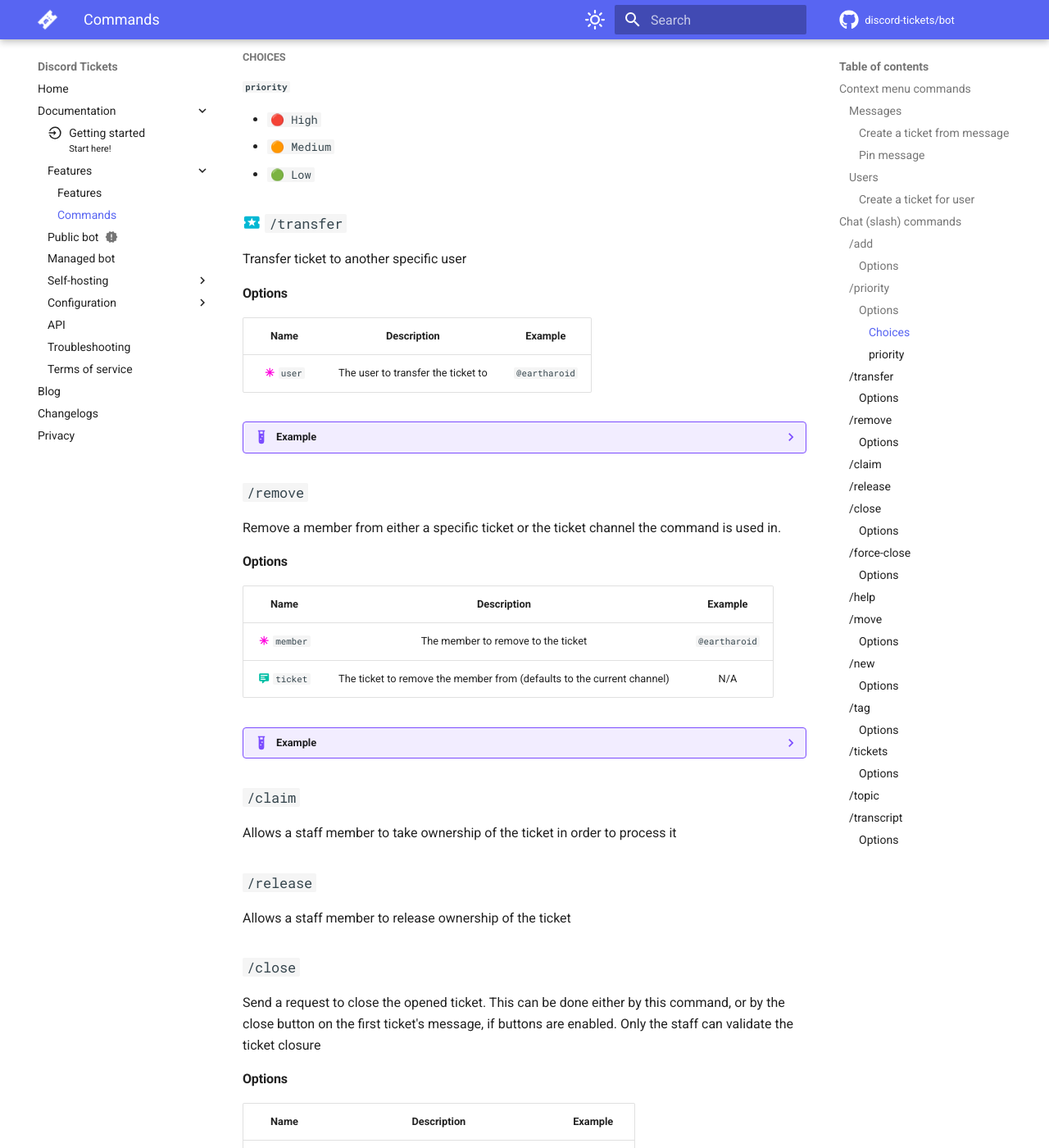
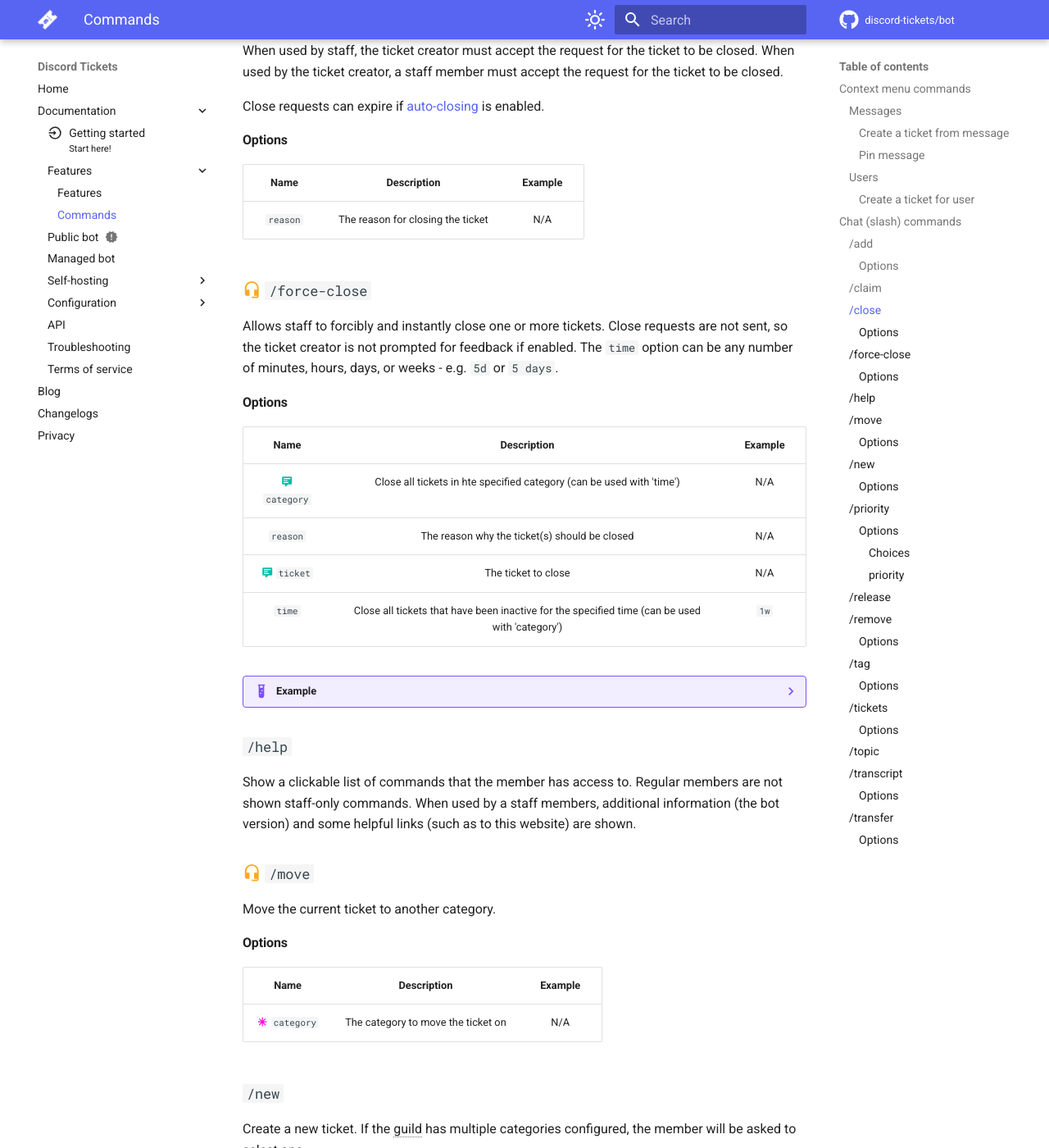
Before and after one commit to discord-tickets/docs, an MkDocs documentation site: the page built from docs/features/commands.md, in a window 1280 px wide and 1400 px high, scrolled down 1802 px. Shown: the whole window at 82% size. Built offline with MkDocs 1.6.1 and Material for MkDocs 9.7.7, drawn with Linux system fonts in a browser that asks for light colours; comment, search, counter and statistics services are not loaded; some of the changed text lies outside the part shown.

Commit message:
Update commands

````diff
--- a/docs/features/commands.md
+++ b/docs/features/commands.md
@@ -46,19 +46,18 @@ the staff member will be asked to select the category that the ticket will be cr
 
 This can be used as an alternative to repeatedly asking members to "please create a ticket with [`/new`](#new)".
 
-<!-- TODO: add screenshot -->
 
 ## Chat (slash) commands
 
-### `/add`
+###  `/add`
 
 Add a member to either a specific ticket or the ticket channel the command is used in.
 
 #### Options
 
-|                                  Name                                  |                            Description                            |    Example    |
-| :--------------------------------------------------------------------: | :---------------------------------------------------------------: | :-----------: |
-|         :material-asterisk:{ .pink title="Required" } `member`         |                  The member to add to the ticket                  | `@eartharoid` |
+|                              Name                              |                            Description                            |    Example    |
+| :------------------------------------------------------------: | :---------------------------------------------------------------: | :-----------: |
+|     :material-asterisk:{ .pink title="Required" } `member`     |                  The member to add to the ticket                  | `@eartharoid` |
 | :material-comment-text:{ .tip title="Autocompleted" } `ticket` | The ticket to add the member to (defaults to the current channel) |      N/A      |
 
 ??? example
@@ -72,7 +71,80 @@ Add a member to either a specific ticket or the ticket channel the command is us
 	/add member: @eartharoid ticket: 91
 	```
 
-### :material-ticket:{ .blue title="Tickets-only" } `/priority`
+### :material-ticket:{ .blue title="Tickets-only" } `/claim`
+
+Allows a staff member to take ownership of the ticket. All other staff members will be removed from the channel.
+You can also [enable the claim button](../configuration/general.md#claim-button) on the ticket's opening message.
+
+### :material-ticket:{ .blue title="Tickets-only" } `/close`
+
+Send a request to close the ticket.
+You can also [enable the close button](../configuration/general.md#claim-button) on the ticket's opening message.
+
+When used by staff, the ticket creator must accept the request for the ticket to be closed.
+When used by the ticket creator, a staff member must accept the request for the ticket to be closed.
+
+Close requests can expire if [auto-closing](../configuration/general.md#auto-close) is enabled.
+
+#### Options
+
+|   Name   |            Description            | Example |
+| :------: | :-------------------------------: | :-----: |
+| `reason` | The reason for closing the ticket |   N/A   |
+
+### :material-headset:{ .orange title="Staff-only" } `/force-close`
+
+Allows staff to forcibly and instantly close one or more tickets.
+Close requests are not sent, so the ticket creator is not prompted for feedback if enabled.
+The `time` option can be any number of minutes, hours, days, or weeks - e.g. `5d` or `5 days`.
+
+#### Options
+
+|                               Name                               |                                          Description                                           | Example |
+| :--------------------------------------------------------------: | :--------------------------------------------------------------------------------------------: | :-----: |
+| :material-comment-text:{ .tip title="Autocompleted" } `category` |             Close all tickets in hte specified category (can be used with 'time')              |   N/A   |
+|                             `reason`                             |                         The reason why the ticket(s) should be closed                          |   N/A   |
+|  :material-comment-text:{ .tip title="Autocompleted" } `ticket`  |                                      The ticket to close                                       |   N/A   |
+|                              `time`                              | Close all tickets that have been inactive for the specified time (can be used with 'category') |  `1w`   |
+
+??? example
+	Close the current ticket (the channel the command is used in) with a reason:
+	``` title="Example 2"
+	/force-close reason: The member is ignoring the close request
+	---
+	```
+	Close all tickets in the "Support" category that have been inactive for more than 1 week:
+	``` title="Example 1"
+	/force-close category: Support time: 1w
+	```
+
+### `/help`
+
+Show a clickable list of commands that the member has access to. Regular members are not shown staff-only commands.
+When used by a staff members, additional information (the bot version) and some helpful links (such as to this website) are shown.
+
+### :material-headset:{ .orange title="Staff-only" } `/move`
+
+Move the current ticket to another category.
+
+#### Options
+
+|                           Name                           |            Description             | Example |
+| :------------------------------------------------------: | :--------------------------------: | :-----: |
+| :material-asterisk:{ .pink title="Required" } `category` | The category to move the ticket on |   N/A   |
+
+### `/new`
+
+Create a new ticket. If the guild has multiple categories configured, the member will be asked to select one.
+
+#### Options
+
+|                                Name                                |          Description          | Example |
+| :----------------------------------------------------------------: | :---------------------------: | :-----: |
+| :material-comment-text:{ .tip title="Autocompleted" } `references` | A related ticket to reference |   N/A   |
+
+
+### :material-headset:{ .orange title="Staff-only" } :material-ticket:{ .blue title="Tickets-only" } `/priority`
 
 Add an emoji before the channel name to declare the ticket's priority.
 
@@ -90,31 +162,19 @@ Add an emoji before the channel name to declare the ticket's priority.
 - `🟠 Medium`
 - `🟢 Low`
 
-### :material-ticket:{ .blue title="Tickets-only" } `/transfer`
+### :material-ticket:{ .blue title="Tickets-only" }`/release`
 
-Transfer ticket to another specific user
+Allows a staff member to release ownership of *(unclaim)* the ticket.
+
+###  `/remove`
+
+Remove a member from the ticket channel the command is used in.
 
 #### Options
 
-|                         Name                           |              Description           |       Example        |
-| :----------------------------------------------------: | :--------------------------------: | :------------------: |
-| :material-asterisk:{ .pink title="Required" } `user`   | The user to transfer the ticket to |     `@eartharoid`    |
-
-??? example
-	Transfer the ticket to the mentioned user:
-	``` title="Example"
-	/transfer user: @eartharoid
-	```
-
-### `/remove`
-
-Remove a member from either a specific ticket or the ticket channel the command is used in.
-
-#### Options
-
-|                                  Name                                  |                              Description                               |    Example    |
-| :--------------------------------------------------------------------: | :--------------------------------------------------------------------: | :-----------: |
-|         :material-asterisk:{ .pink title="Required" } `member`         |                   The member to remove to the ticket                   | `@eartharoid` |
+|                              Name                              |                              Description                               |    Example    |
+| :------------------------------------------------------------: | :--------------------------------------------------------------------: | :-----------: |
+|     :material-asterisk:{ .pink title="Required" } `member`     |                   The member to remove to the ticket                   | `@eartharoid` |
 | :material-comment-text:{ .tip title="Autocompleted" } `ticket` | The ticket to remove the member from (defaults to the current channel) |      N/A      |
 
 ??? example
@@ -128,92 +188,67 @@ Remove a member from either a specific ticket or the ticket channel the command
 	/remove member: @eartharoid ticket: 91
 	```
 
-### `/claim`
 
-Allows a staff member to take ownership of the ticket in order to process it
+### `/tag`
 
-### `/release`
-
-Allows a staff member to release ownership of the ticket
-
-### `/close`
-
-Send a request to close the opened ticket. This can be done either by this command, or by the close button on the first ticket's message, if buttons are enabled. Only the staff can validate the ticket closure
+Send a tag to the current channel.
 
 #### Options
 
-|                                  Name                                  |                              Description                               |    Example    |
-| :--------------------------------------------------------------------: | :--------------------------------------------------------------------: | :-----------: |
-|      :material-comment-text:{ .tip title="Autocompleted" } `reason`    |               The reason why the ticket should be closed               |      N/A      |
+|                        Name                         |         Description         |    Example    |
+| :-------------------------------------------------: | :-------------------------: | :-----------: |
+| :material-asterisk:{ .pink title="Required" } `tag` | The name of the tag to send |      N/A      |
+|                        `for`                        | The member to mention/ping  | `@eartharoid` |
 
-### `/force-close`
+### `/tickets`
 
-Can be only used by the staff to force close a ticket, without prompting the user.
+List your own or someone else's tickets.
 
 #### Options
 
-|                                  Name                                  |                              Description                               |    Example    |
-| :--------------------------------------------------------------------: | :--------------------------------------------------------------------: | :-----------: |
-|      :material-comment-text:{ .tip title="Autocompleted" } `category`  | Close all tickets in hte specified category (can be used with 'time')  |      N/A      |
-|      :material-comment-text:{ .tip title="Autocompleted" } `reason`    |              The reason why the ticket(s) should be closed             |      N/A      |
-|      :material-comment-text:{ .tip title="Autocompleted" } `ticket`    |                           The ticket to close                          |      N/A      |
-|      :material-comment-text:{ .tip title="Autocompleted" } `time`      |Close all tickets that have been inactive for the specified time (can be used with 'category')|      N/A      |
+|                           Name                            |            Description            |    Example    |
+| :-------------------------------------------------------: | :-------------------------------: | :-----------: |
+| :material-headset:{ .orange title="Staff-only" } `member` | The member to list the tickets of | `@eartharoid` |
 
-### `/help`
+### :material-ticket:{ .blue title="Tickets-only" } `/topic`
 
-Show the list of the commands available
+Change the topic of a ticket. A modal form will be shown with the current topic as the default value.
 
-### `/move`
+### `/transcript`
 
-Move the ticket to another category
+Get the transcript of a ticket.
+The default transcript template is a markdown file which contains information at the top, followed by all of the messages.
+On desktop you can preview the file, but will need to download it if there are a lot of messages.
+
+To optimise the experience for normal members, this command works in a slightly inconvenient way for staff members.
+
+To get the transcript of another member's ticket, select the `/transcript` command,
+
+1. Press ++arrow-right++ (right-arrow, or just click in the empty space) to escape the `ticket` option,
+2. Select the `member`.
+3. Click back in the `ticket` option field and start typing to search that member's tickets.
+
+Note that the autocomplete response is cached by the app, so you will not see suggestions until you type.
 
 #### Options
 
-|                                  Name                                  |                              Description                               |    Example    |
-| :--------------------------------------------------------------------: | :--------------------------------------------------------------------: | :-----------: |
-|          :material-asterisk:{ .pink title="Required" } `category`      |                The category to move the ticket on                      |      N/A      |
+|                          Name                          |                    Description                    |    Example    |
+| :----------------------------------------------------: | :-----------------------------------------------: | :-----------: |
+| :material-asterisk:{ .pink title="Required" } `ticket` | The number of the ticket to get the transcript of |      N/A      |
+|    :material-headset:{ .orange title="Staff-only" }    |                      member                       | `@eartharoid` |
 
-### `/new`
+### :material-ticket:{ .blue title="Tickets-only" } `/transfer`
 
-Create a ticket
+Transfer the current ticket to another member.
 
 #### Options
 
-|                                  Name                                  |                              Description                               |    Example    |
-| :--------------------------------------------------------------------: | :--------------------------------------------------------------------: | :-----------: |
-|   :material-comment-text:{ .tip title="Autocompleted" } `references`   |            References an existant or old ticket in the new one         |      N/A      |
+|                          Name                          |             Description              |    Example    |
+| :----------------------------------------------------: | :----------------------------------: | :-----------: |
+| :material-asterisk:{ .pink title="Required" } `member` | The member to transfer the ticket to | `@eartharoid` |
 
-### `/tag`
-
-Add a tag to the ticket
-
-#### Options
-
-|                                  Name                                  |                              Description                               |    Example    |
-| :--------------------------------------------------------------------: | :--------------------------------------------------------------------: | :-----------: |
-|             :material-asterisk:{ .pink title="Required" } `tag`        |                     The tag to add to the ticket                       |      N/A      |
-|         :material-comment-text:{ .tip title="Autocompleted" } `for`    |                     The user to target the tag to                      |      N/A      |
-
-### `/tickets`
-
-List your own or someome else's tickts
-
-#### Options
-
-|                                  Name                                  |                              Description                               |    Example    |
-| :--------------------------------------------------------------------: | :--------------------------------------------------------------------: | :-----------: |
-|     :material-comment-text:{ .tip title="Autocompleted" } `member`     |                     The member to list the tickets of                  |      N/A      |
-
-### `/topic`
-
-Change the topic of a ticket.
-
-### `/transcript`
-
-Get the transcript of a ticket
-
-#### Options
-
-|                                  Name                                  |                              Description                               |    Example    |
-| :--------------------------------------------------------------------: | :--------------------------------------------------------------------: | :-----------: |
-|         :material-asterisk:{ .pink title="Required" } `ticket`         |           The number of the ticket to get the transcript of            |      N/A      |
+??? example
+	Transfer the ticket to the mentioned member:
+	``` title="Example"
+	/transfer member: @eartharoid
+	```
````
